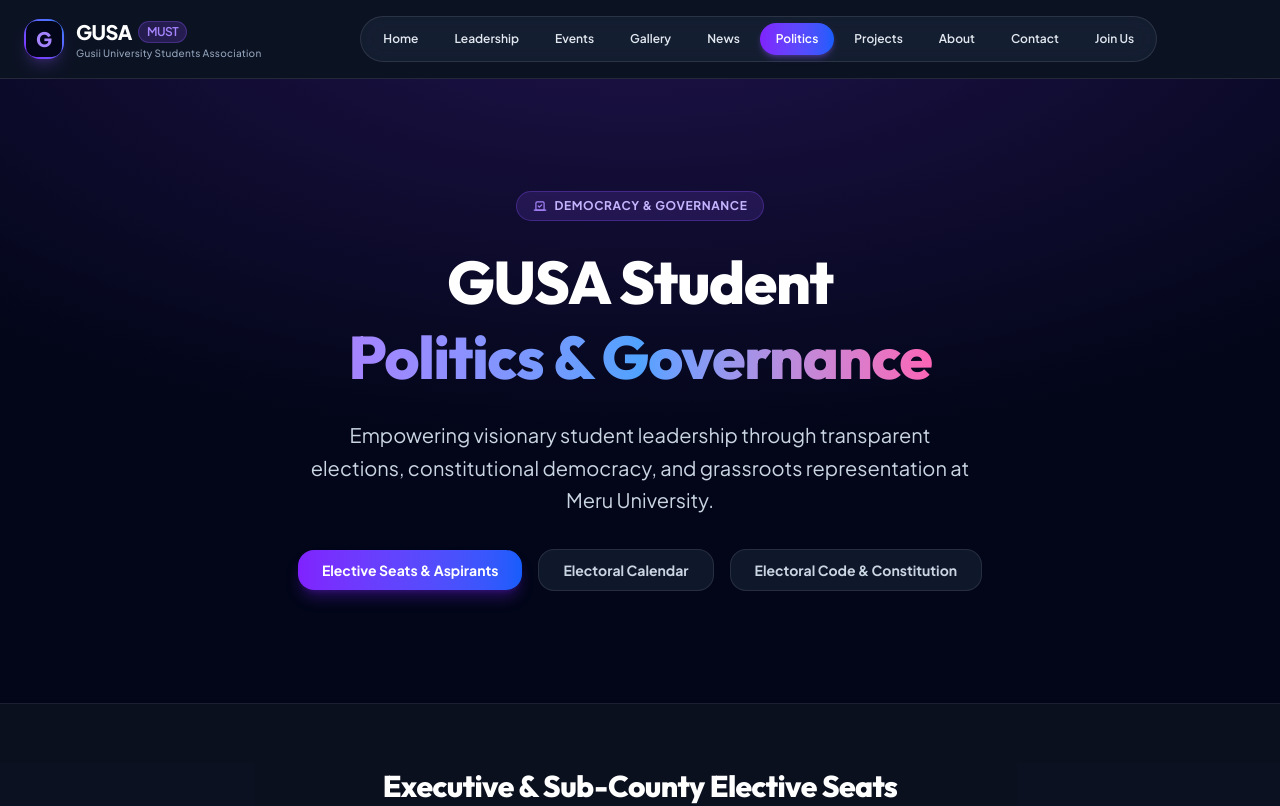
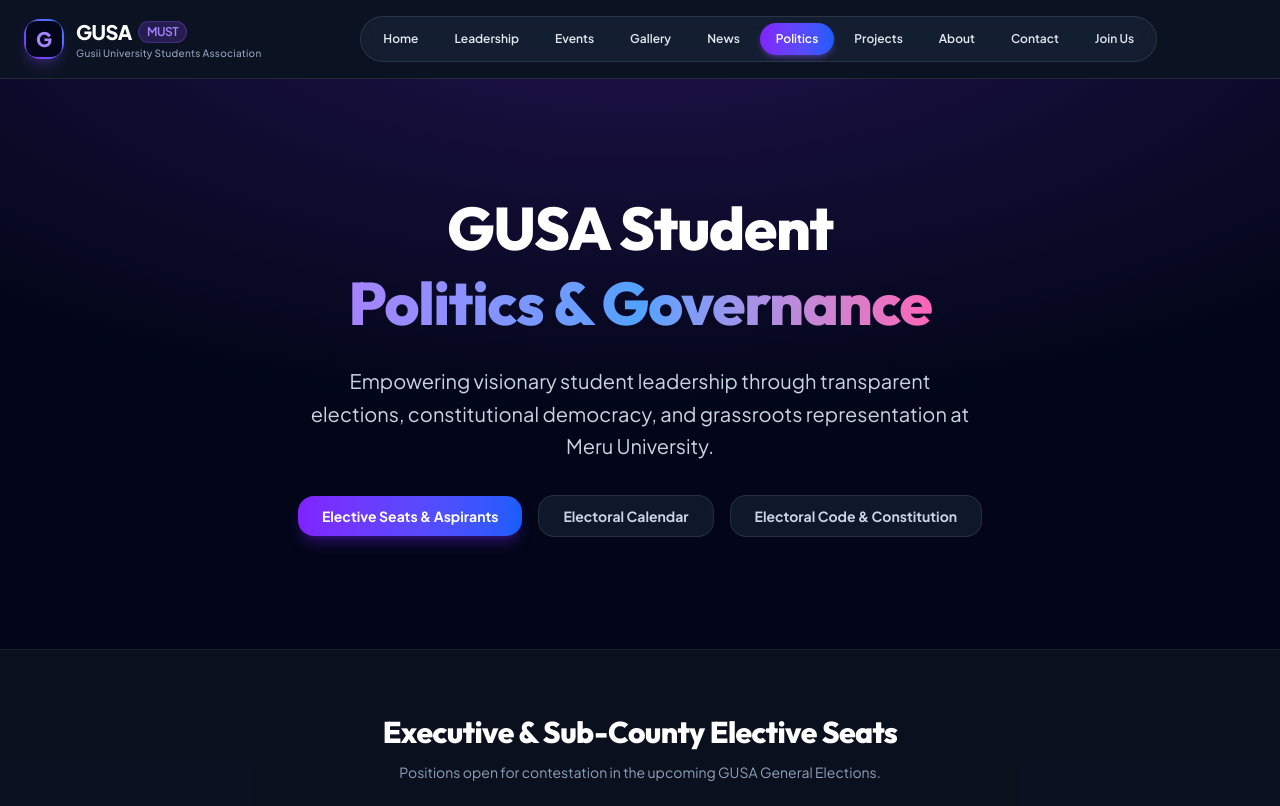
Before and after one commit to Omwenga75/gusa, a Next.js app: page /politics in a window 1280 px wide. Shown: the top 806 px of the page. Built offline with nearby package versions, Linux system fonts and the light colour scheme.

Commit message:
Remove Democracy & Governance badge from politics hero

```diff
--- a/src/app/politics/page.tsx
+++ b/src/app/politics/page.tsx
@@ -82,11 +82,6 @@ export default function PoliticsPage() {
         <div className="absolute inset-0 bg-[radial-gradient(ellipse_80%_80%_at_50%_-20%,rgba(124,58,237,0.25),rgba(255,255,255,0))]" />
 
         <div className="container mx-auto px-4 relative z-10 text-center max-w-4xl">
-          <div className="inline-flex items-center gap-2 px-4 py-1.5 rounded-full bg-violet-500/15 border border-violet-500/30 text-violet-300 text-xs font-bold uppercase tracking-wider mb-6">
-            <Vote size={14} className="text-violet-400" />
-            Democracy & Governance
-          </div>
-
           <h1 className="text-4xl sm:text-5xl md:text-6xl font-extrabold tracking-tight mb-6 leading-tight text-white">
             GUSA Student <br />
             <span className="bg-gradient-to-r from-violet-400 via-blue-400 to-pink-400 bg-clip-text text-transparent">
```
